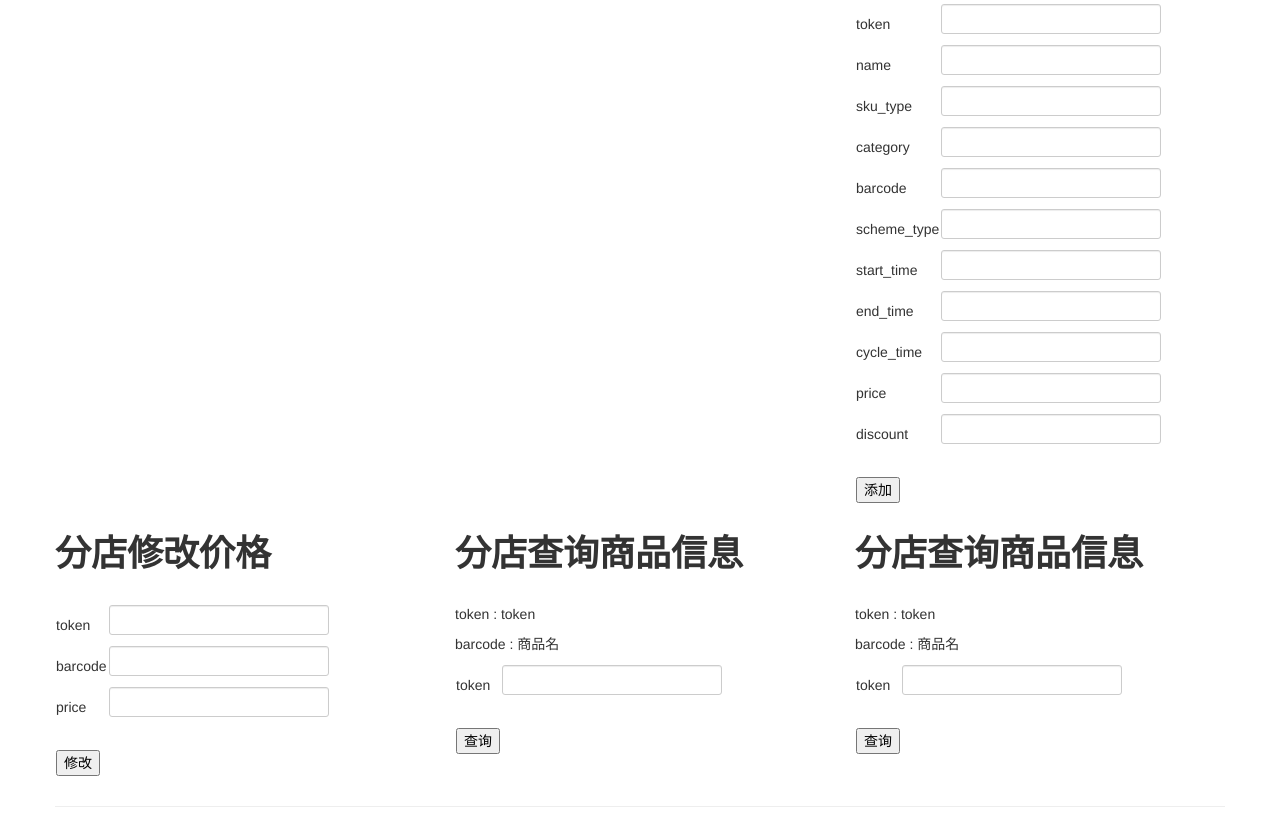
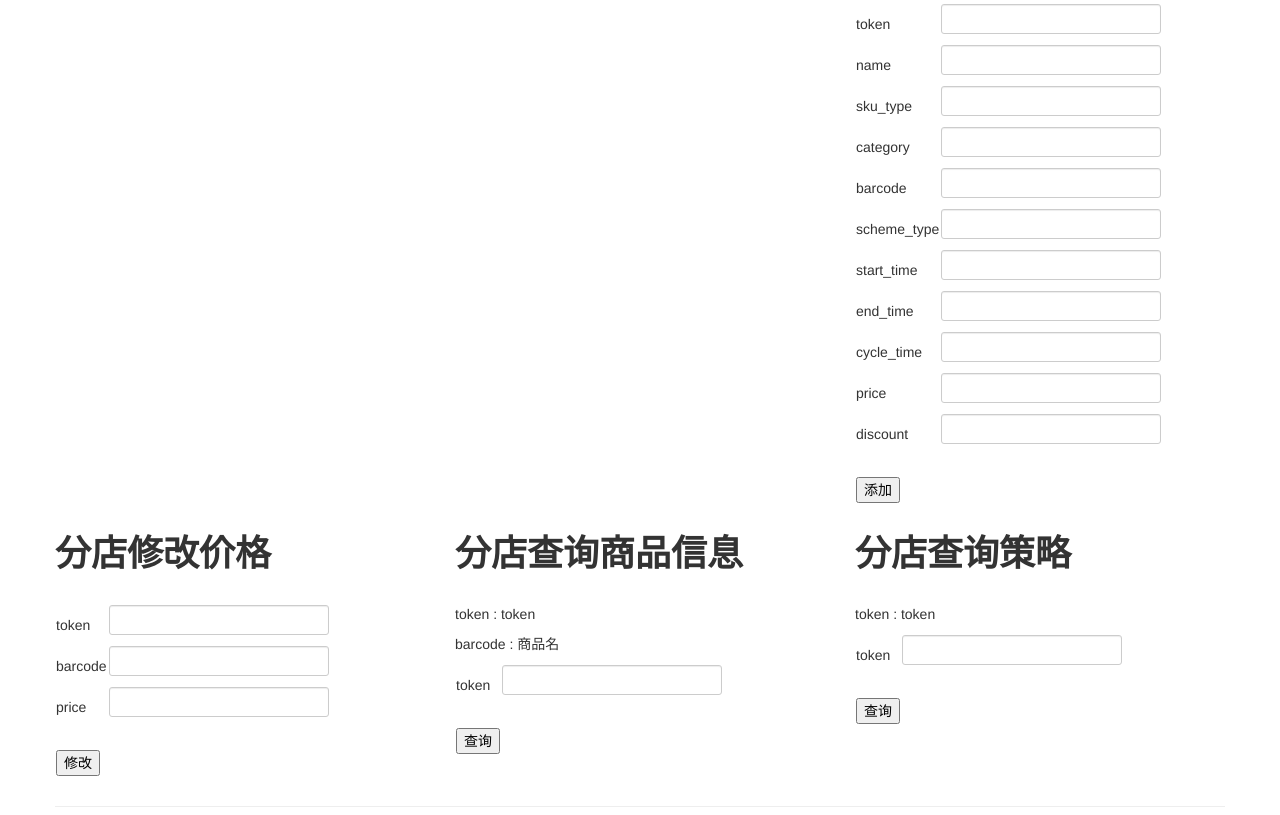
Before and after one commit to fndroidweb/tiny, a website: page public/index.html in a window 1280 px wide. Shown: the part 2437-3252 px from the top of the page. Drawn offline with Linux system fonts and the light colour scheme; files that its build step writes are made by us from their sources.

Commit message:
add sheme

```diff
--- a/public/index.html
+++ b/public/index.html
@@ -290,7 +290,7 @@
 				<p>cycle_time   : 周期(分钟)</p>
 				<p>price        : 价格</p>
 				<p>discount     : 折扣</p>
-				<form action="/esl/addscheme" method="post" >
+				<form action="/esl/scheme/add" method="post" >
 					<table>
 						<tr><td>token</td><td><input type="text" name="token"/></td> </tr>
 						<tr><td>name</td><td><input type="text" name="name"/></td> </tr>
@@ -339,11 +339,10 @@
 				</form>
 			</div>
 			<div class="span4">
-				<h1>分店查询商品信息</h1>
+				<h1>分店查询策略</h1>
 				<br>
 				<p>token  : token</p>
-				<p>barcode : 商品名</p>
-				<form action="/store/sku/get" method="get" >
+				<form action="/esl/scheme/get" method="get" >
 					<table>
 						<tr><td>token</td><td><input type="text" name="token"/></td> </tr>
 						<tr><td>&nbsp;</td></tr>
```
